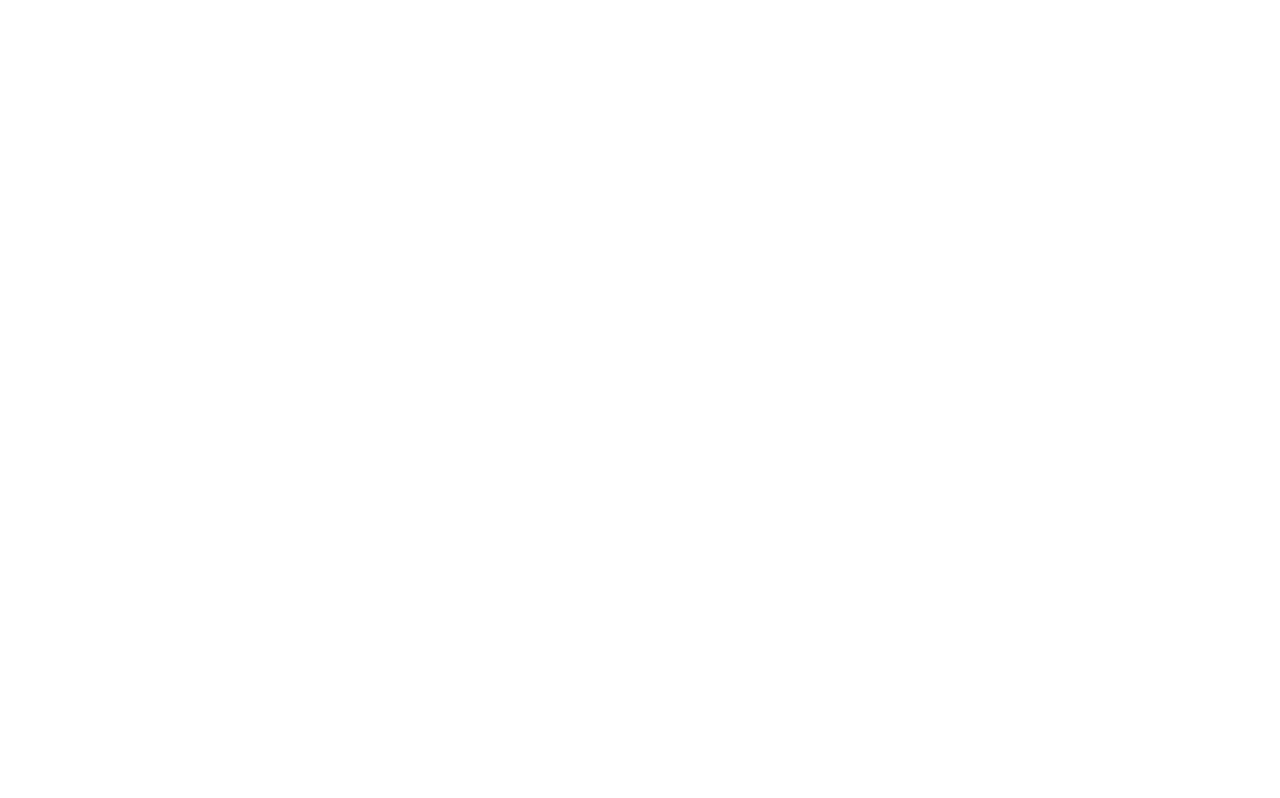
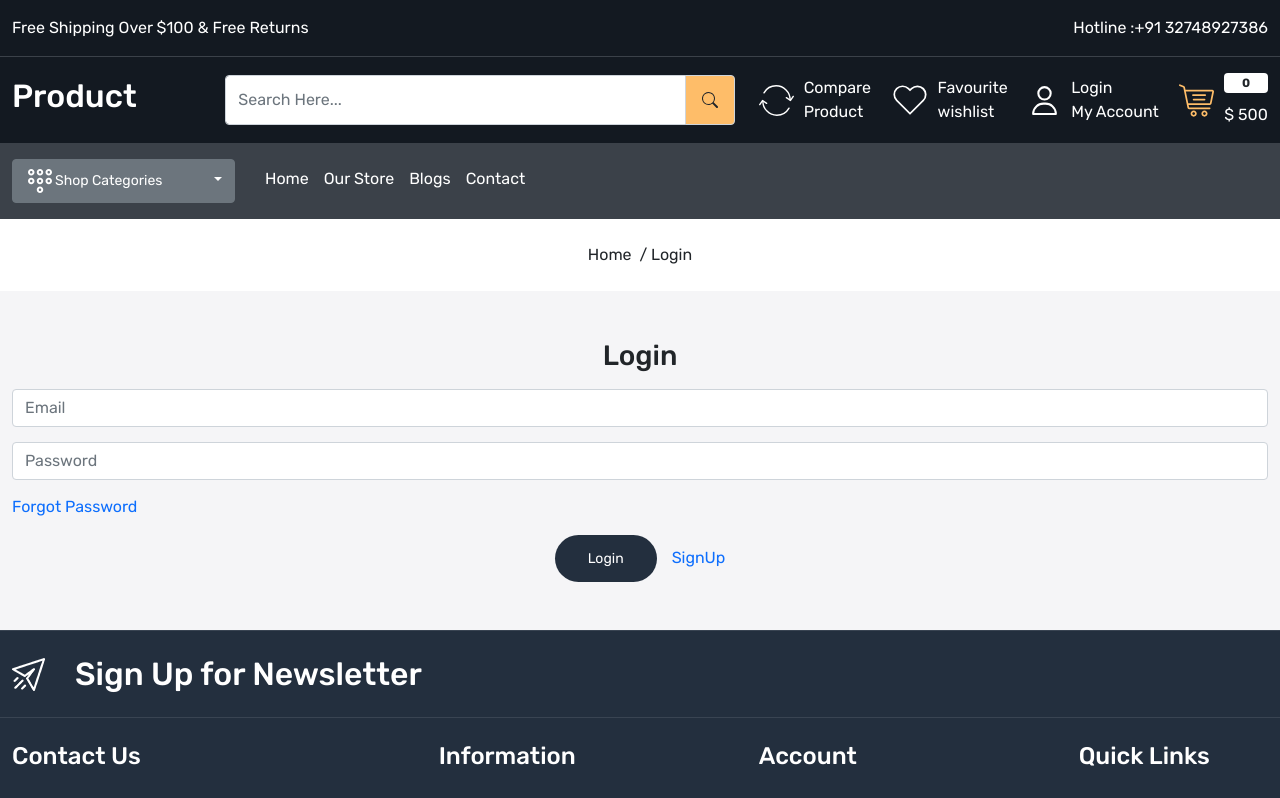
Before and after one commit to vkp3012/Ecommerce-App, a React (Create React App) app: page /login in a window 1280 px wide. Before the commit this address had no page. Shown: the top 798 px of the page. Built offline with nearby package versions, Linux system fonts and the light colour scheme.

Commit message:
login page is done

```diff
--- a/src/App.js
+++ b/src/App.js
@@ -9,7 +9,7 @@
 import Blogs from './pages/Blogs';
 import CompareProduct from './pages/CompareProduct';
 import Wishlist from './pages/Wishlist';
-
+import Login from './pages/Login';
 function App() {
   return (
     <>
@@ -23,6 +23,7 @@
             <Route path="/blogs" element={<Blogs/>}/>
             <Route path="/compare-product" element={<CompareProduct/>}/>
             <Route path="/wishlist" element={<Wishlist/>}/>
+            <Route path="/login" element={<Login/>}/>
           </Route>
         </Routes>
       </BrowserRouter>
--- /dev/null
+++ b/src/components/CustomInput.js
@@ -0,0 +1,17 @@
+import React from 'react'
+
+const CustomInput = (props) => {
+    const {type,name,placeholder,classname} = props;
+  return (
+    <div>
+        <input
+            type = {type}
+            name = {name}
+            placeholder = {placeholder}
+            className = {`form-control ${classname}`}
+        />
+    </div>
+  )
+}
+
+export default CustomInput
--- a/src/components/Header.js
+++ b/src/components/Header.js
@@ -79,7 +79,7 @@
                                 </div>
                                 <div>
                                     <Link
-                                        to = ""
+                                        to = "/login"
                                         className='d-flex align-items-center gap-10 text-white'
                                     >
                                         <img src = {user} alt = "compare" />
--- /dev/null
+++ b/src/pages/Login.js
@@ -0,0 +1,36 @@
+import React from 'react'
+import Meta from '../components/Meta'
+import BreadCrumb from '../components/BreadCrumb'
+import Container from '../components/Container'
+import CustomInput from '../components/CustomInput'
+import { Link } from "react-router-dom"
+const Login = () => {
+    return (
+        <>
+            <Meta title= {"Login"}/>
+            <BreadCrumb title="Login" />
+            <Container class1="login-wrapper py-5 home-wrapper-2">
+                <div className='row'>
+                    <div className='col-12'>
+                        <div className='auth-card'>
+                            <h3 className='text-center mb-3'>Login</h3>
+                            <form action='' className='d-flex flex-column gap-15'>
+                                <CustomInput type="email" name="email" placeholder= "Email" />
+                                <CustomInput type="password" name="passwor" placeholder= "Password" />
+                                <div>
+                                    <Link>Forgot Password</Link>
+                                    <div className='mt-3 d-flex justify-content-center gap-15 align-items-center'>
+                                        <button className='button border-0' type='submit'>Login</button>
+                                        <Link>SignUp</Link>
+                                    </div>
+                                </div>
+                            </form>
+                        </div>
+                    </div>
+                </div>
+            </Container>
+        </>
+    )
+}
+
+export default Login
```
